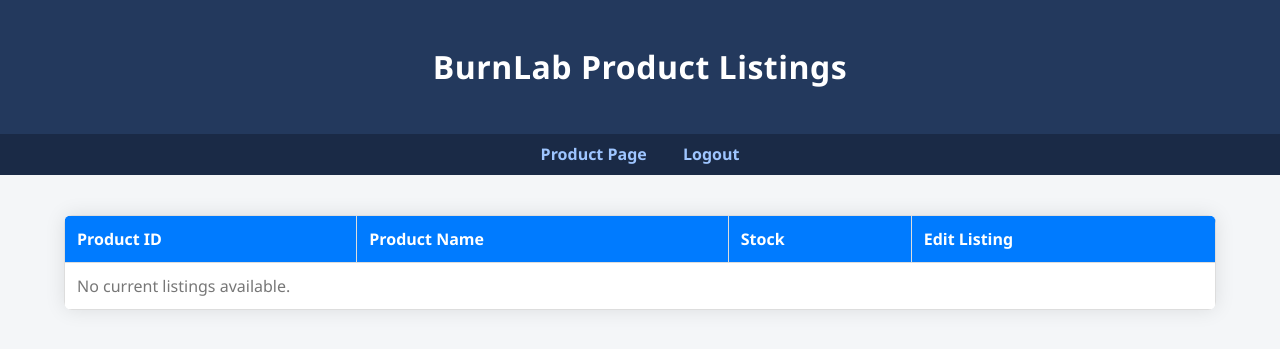
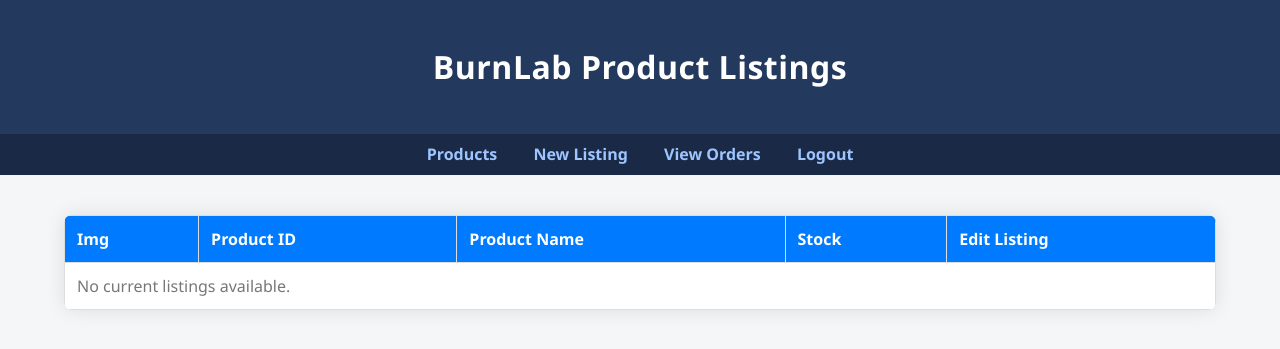
Before and after one commit to MaddoxHodges/SE_E-Commerce_Project, a Django app: template letsLearn/templates/productViewer.html in a window 1280 px wide. Shown: the top 349 px of the page. Run offline with Django 5.2, Linux system fonts and the light colour scheme; the template is opened without the code that fills it, so the values that code supplies are empty.

Commit message:
Updated productViewer.html to work

```diff
--- a/letsLearn/templates/productViewer.html
+++ b/letsLearn/templates/productViewer.html
@@ -44,23 +44,8 @@
       transition: color 0.3s;
     }
 
-    nav a::after {
-      content: "";
-      position: absolute;
-      bottom: -4px;
-      left: 0;
-      width: 0;
-      height: 2px;
-      background: var(--burn-accent);
-      transition: width 0.3s;
-    }
-
     nav a:hover {
       color: #fff;
-    }
-
-    nav a:hover::after {
-      width: 100%;
     }
 
     main {
@@ -118,14 +103,17 @@
   </header>
 
   <nav>
-    <a href="/productPage">Product Page</a>
-    <a href="/logout">Logout</a>
+    <a href="/productPage/">Products</a>
+    <a href="/newListing/">New Listing</a>
+    <a href="/sellerOrders/">View Orders</a>
+    <a href="/logout/">Logout</a>
   </nav>
 
   <main>
     <table id="product-table">
       <thead>
         <tr>
+          <th>Img</th>
           <th>Product ID</th>
           <th>Product Name</th>
           <th>Stock</th>
@@ -136,6 +124,13 @@
         {% if products %}
         {% for product in products %}
           <tr>
+            <td>
+              {% if product.main_image %}
+                <img src="{{ product.main_image.url }}" style="width:60px; height:60px; border-radius:6px; object-fit:cover;">
+              {% else %}
+                <span style="color:#888;">no img</span>
+              {% endif %}
+            </td>
             <td>{{ product.id }}</td>
             <td>{{ product.title }}</td>
             <td>{{ product.stock }}</td>
@@ -143,12 +138,12 @@
               <a href="/productEdit?product_id={{ product.id }}">Edit</a>
             </td>
           </tr>
-          {% endfor %}
+        {% endfor %}
         {% else %}
           <tr class="no-products">
-            <td colspan="4">No current listings available.</td>
+            <td colspan="5">No current listings available.</td>
           </tr>
-      {% endif %}
+        {% endif %}
       </tbody>
     </table>
   </main>
```
